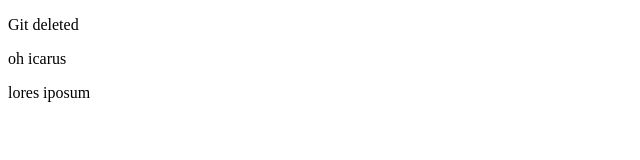
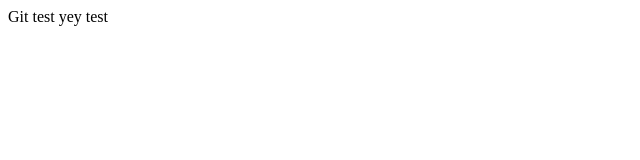
Before and after one commit to Andreea1428/My-animal, a plain HTML site: page index.html in a window 1280 px wide. Shown: the whole page, without its empty margins (0-640 px from the left). Drawn offline with Linux system fonts and the light colour scheme.

Commit message:
Revert "changes"
This reverts commit 6e612e2bd34ce5ff4cfb1fb830593e16edad5a28.

```diff
--- a/index.html
+++ b/index.html
@@ -6,8 +6,6 @@
     <title>git gud</title>
   </head>
   <body>
-    <p>Git deleted</p>
-    <p>oh icarus</p>
-    <p>lores iposum</p>
+    Git test yey test
   </body>
 </html>
```
